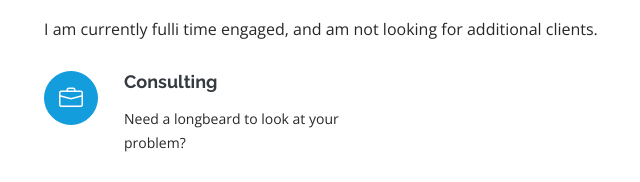
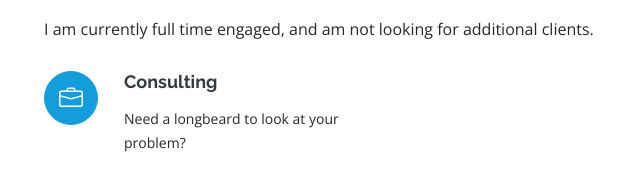
Before and after one commit to longbeard-consulting/webpage, a plain HTML site: page index.html in a window 1280 px wide. Shown: the part 1465-1647 px from the top of the page, 268-908 px from the left. Drawn offline with nearby package versions, Linux system fonts and the light colour scheme.

Commit message:
fixing typo

```diff
--- a/index.html
+++ b/index.html
@@ -99,7 +99,7 @@
 
         <div class="section-title">
           <h2>Services</h2>
-          <p>I am currently fulli time engaged, and am not looking for additional clients.
+          <p>I am currently full time engaged, and am not looking for additional clients.
 	  </p>
         </div>
 
```
